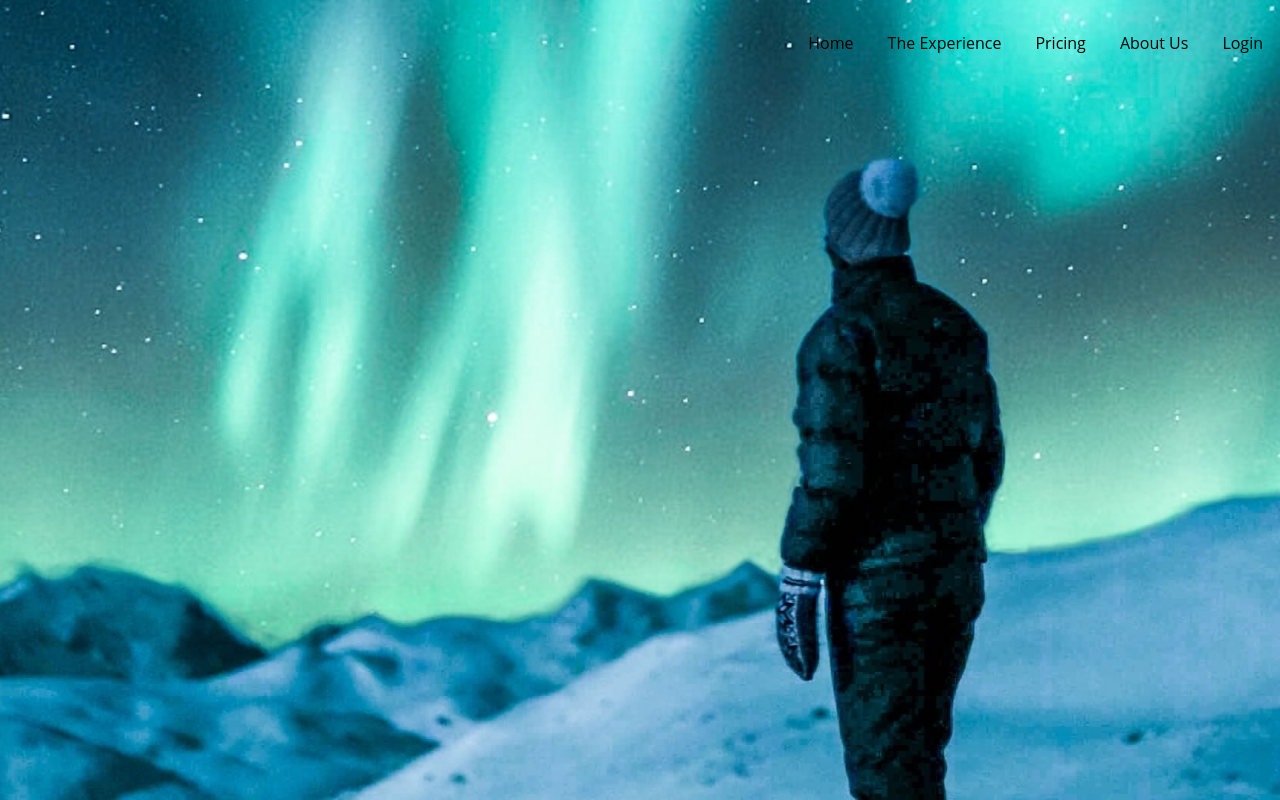
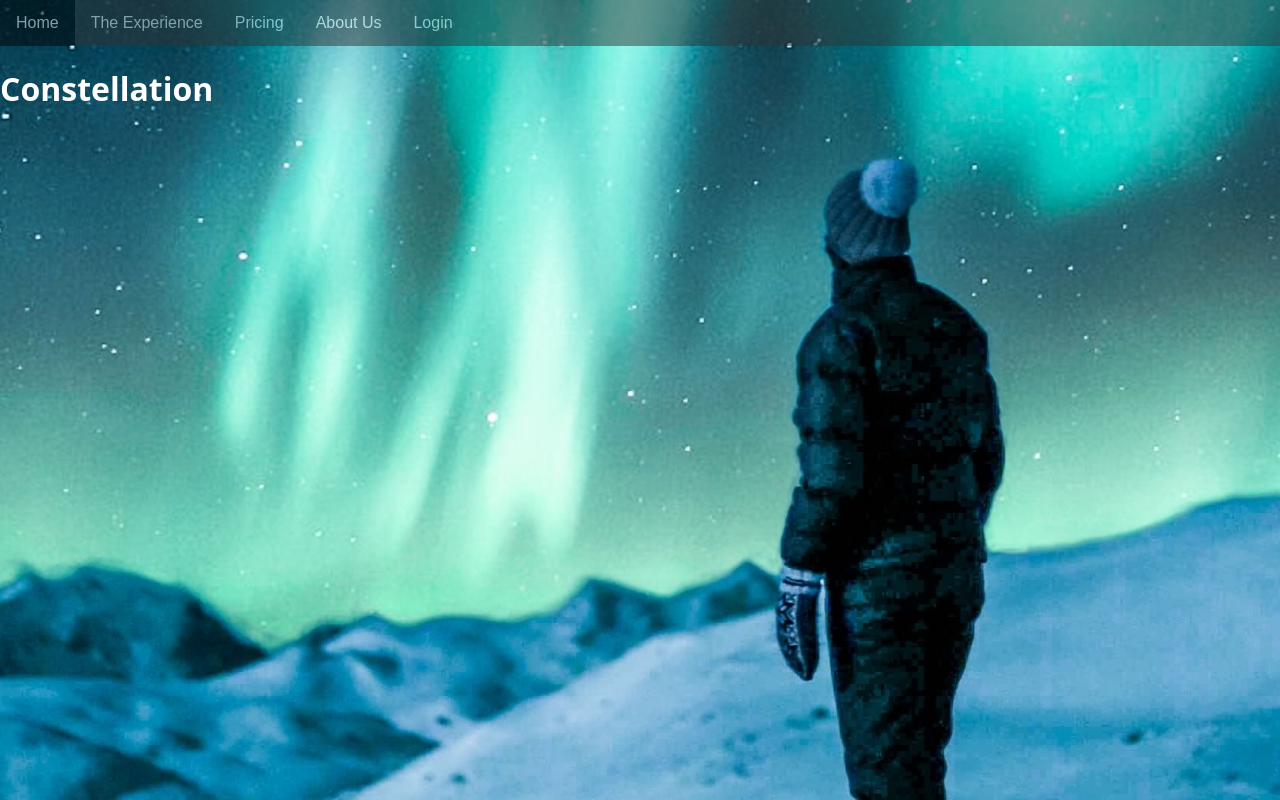
Before and after one commit to reneecruz/brainscape-mock, a plain HTML site: page index.html in a window 1280 px wide. Drawn offline with Linux system fonts and the light colour scheme.

Commit message:
dropdown menu functionality implemented

```diff
--- a/index.html
+++ b/index.html
@@ -6,17 +6,49 @@
     </head>
 <body>
 
-    <nav>
-        <ul>
-            <li><a href="">Home</a></li>
-            <li><a href="">The Experience</a></li>
-            <li><a href="">Pricing</a></li>
-            <li><a href="">About Us</a></li>
-            <li><a href="">Login</a></li>
-            </ul>
-        </nav>
+    <div class="navbar">
+        <a href="#home">Home</a>
+        <div class="dropdown">
+        <button class="dropbtn" onclick="myFunction()">The Experience
+        <i class="fa fa-caret-down"></i>
+        </button>
+        <div class="dropdown-content" id="myDropdown">
+        <a href="#">Aurora Borealis</a>
+        <a href="#">Constellation</a>
+        <a href="#">Earth Orbit</a>
+        <a href="#">EVA</a>
+        </div>
+        </div>
+        <a href="#pricing">Pricing</a>
+        <a href="#about-us">About Us</a>
+        <a href="#login">Login</a>
 
 
+    </div>
+
+    <main>
+        <header>
+            <h1>Constellation</h1>
+        </header>
+    </main>
+
+    <script>
+        /* When the user clicks on the button,
+        toggle between hiding and showing the dropdown content */
+        function myFunction() {
+          document.getElementById("myDropdown").classList.toggle("show");
+        }
+
+        // Close the dropdown if the user clicks outside of it
+        window.onclick = function(e) {
+          if (!e.target.matches('.dropbtn')) {
+          var myDropdown = document.getElementById("myDropdown");
+            if (myDropdown.classList.contains('show')) {
+              myDropdown.classList.remove('show');
+            }
+          }
+        }
+        </script>
 
 </body>
 </html>
--- a/styles.css
+++ b/styles.css
@@ -19,27 +19,64 @@
   }
 
 
-  nav {
-    margin-bottom: 100px;
-    padding-top: 1rem;
+  .navbar {
+    overflow: hidden;
+    background-color: #333; opacity: .5;
+    font-family: 'Open-Sans', sans-serif;
   }
 
-  nav ul {
-    display: flex;
-    justify-content: flex-end;
-  }
-
-  nav li {
-    list-style: none;
-  }
-
-  nav a {
-    border: 1px solid transparent;
-    color: black;
-    padding: 0.5em 1em;
+  .navbar a {
+    float: left;
+    font-size: 16px;
+    color: white;
+    text-align: center;
+    padding: 14px 16px;
     text-decoration: none;
   }
 
-  nav a:hover,nav a:focus {
-    border: 1px solid white;
+  .dropdown {
+    float: left;
+    overflow: hidden;
   }
+
+  .dropdown .dropbtn {
+    cursor: pointer;
+    font-size: 16px;
+    border: none;
+    outline: none;
+    color: white;
+    padding: 14px 16px;
+    background-color: inherit;
+    font-family: inherit;
+    margin: 0;
+  }
+
+  .navbar a:hover, .dropdown:hover .dropbtn, .dropbtn:focus {
+    background-color: black;
+  }
+
+  .dropdown-content {
+    display: none;
+    position: absolute;
+    background-color: #f9f9f9;
+    min-width: 160px;
+    box-shadow: 0px 8px 16px 0px rgba(0,0,0,0.2);
+    z-index: 1;
+  }
+
+  .dropdown-content a {
+    float: none;
+    color: black;
+    padding: 12px 16px;
+    text-decoration: none;
+    display: block;
+    text-align: left;
+  }
+
+  .dropdown-content a:hover {
+    background-color: #ddd;
+  }
+
+  .show {
+    display: block;
+  }
```
